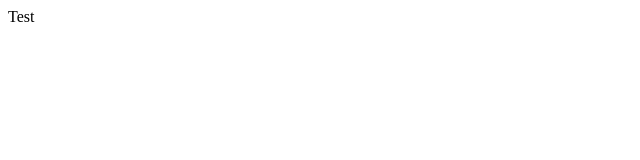
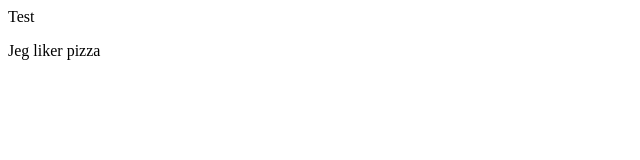
Before and after one commit to silelv/Arbeidskrav1-fase1, a plain HTML site: page index.html in a window 1280 px wide. Shown: the full height of the page, 0-640 px from the left. Drawn offline with Linux system fonts and the light colour scheme.

Commit message:
La til en p tag som sier "Jeg liker pizza"

```diff
--- a/index.html
+++ b/index.html
@@ -1,2 +1,4 @@
 <html></html>
 <p>Test</p>
+
+<p>Jeg liker pizza</p>
```
